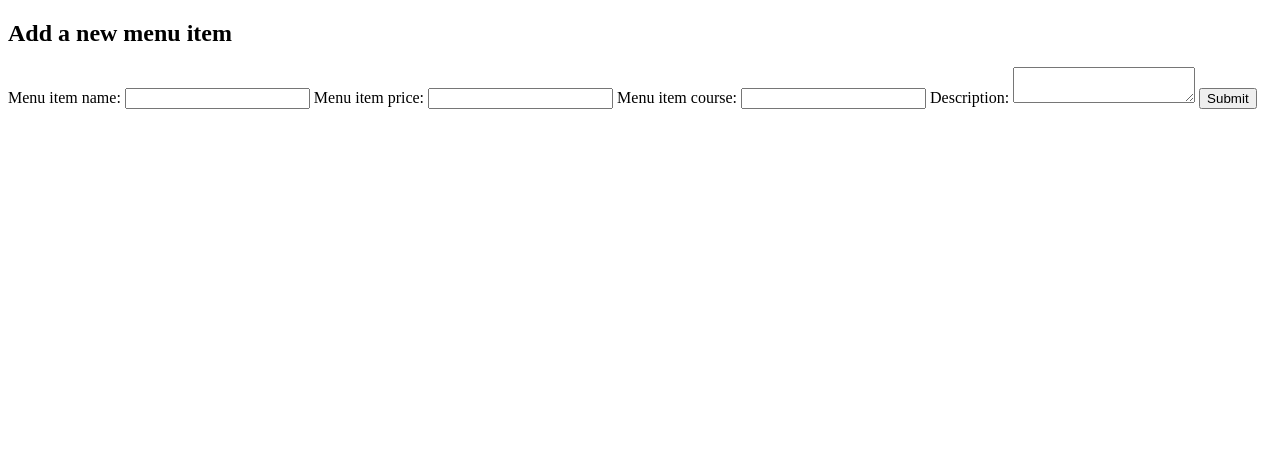
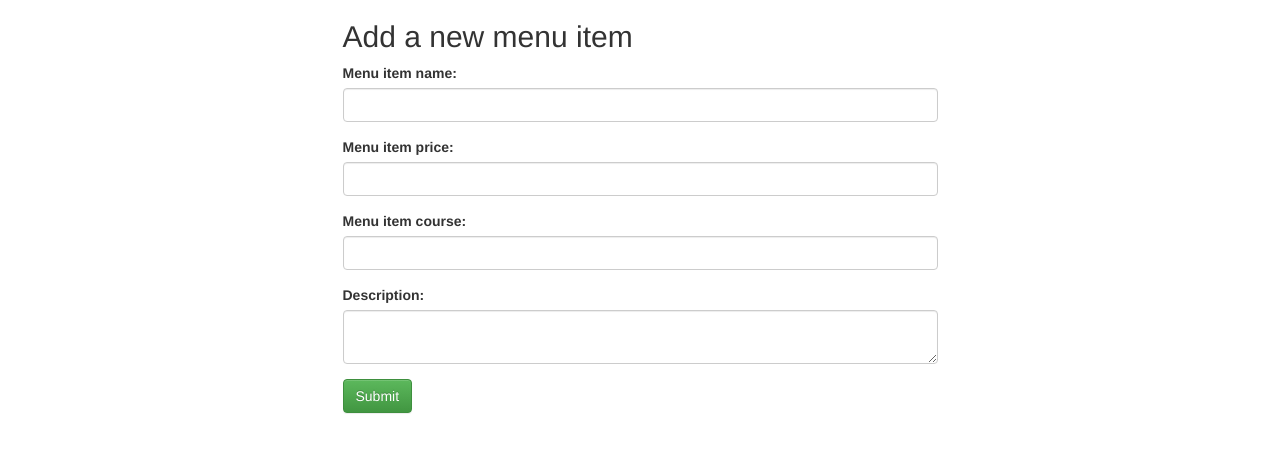
Before and after one commit to hosackm/backend_study, a Flask app: template frontend_foundations/templates/newitem.html in a window 1280 px wide. Shown: the top 453 px of the page. Run offline with Flask 2, Linux system fonts and the light colour scheme; the template is opened without the code that fills it, so the values that code supplies are empty; some libraries are stand-ins or nearby versions.

Commit message:
Adding bootstrap styling to homepage and forms.

```diff
--- a/frontend_foundations/templates/base.html
+++ b/frontend_foundations/templates/base.html
@@ -1,9 +1,20 @@
 <!DOCTYPE html>
 <html>
   <head>
+    <link rel="stylesheet" type="text/css" href="/static/style.css"/>
+    <!-- Latest compiled and minified CSS -->
+    <link rel="stylesheet" href="https://maxcdn.bootstrapcdn.com/bootstrap/3.3.7/css/bootstrap.min.css" integrity="sha384-BVYiiSIFeK1dGmJRAkycuHAHRg32OmUcww7on3RYdg4Va+PmSTsz/K68vbdEjh4u" crossorigin="anonymous">
+
+    <!-- Optional theme -->
+    <link rel="stylesheet" href="https://maxcdn.bootstrapcdn.com/bootstrap/3.3.7/css/bootstrap-theme.min.css" integrity="sha384-rHyoN1iRsVXV4nD0JutlnGaslCJuC7uwjduW9SVrLvRYooPp2bWYgmgJQIXwl/Sp" crossorigin="anonymous">
+
+    <!-- Latest compiled and minified JavaScript -->
+    <script src="https://maxcdn.bootstrapcdn.com/bootstrap/3.3.7/js/bootstrap.min.js" integrity="sha384-Tc5IQib027qvyjSMfHjOMaLkfuWVxZxUPnCJA7l2mCWNIpG9mGCD8wGNIcPD7Txa" crossorigin="anonymous"></script>
   </head>
   <body>
-    {% block content %}
-    {% endblock %}
+    <div class="container-fluid">
+      {% block content %}
+      {% endblock %}
+    </div>
   </body>
 </html>
--- a/frontend_foundations/templates/menu.html
+++ b/frontend_foundations/templates/menu.html
@@ -5,7 +5,9 @@
   <a href="/restaurant/{{restaurant.id}}/menu/new">Add a new item</a>
 
   {% for m in menuitems %}
-    <h2>{{ m.name }} - {{ m.price }} | <a href="/restaurant/{{restaurant.id}}/menu/{{m.id}}/edit">Edit</a> | <a href="/restaurant/{{restaurant.id}}/menu/{{m.id}}/delete"">Delete</a></h2>
-    <p>{{ m.description }}</p>
+    <div class="row">
+      <h2>{{ m.name }} - {{ m.price }} | <a href="/restaurant/{{restaurant.id}}/menu/{{m.id}}/edit">Edit</a> | <a href="/restaurant/{{restaurant.id}}/menu/{{m.id}}/delete"">Delete</a></h2>
+      <p>{{ m.description }}</p>
+    </div>
   {% endfor %}
 {% endblock %}
--- a/frontend_foundations/templates/newitem.html
+++ b/frontend_foundations/templates/newitem.html
@@ -1,15 +1,25 @@
 {% extends 'base.html' %}
 {% block content %}
+<div class="col-md-6 col-md-offset-3">
 <h2>Add a new menu item</h2>
 <form action="/restaurant/{{restaurant.id}}/menu/new" method="POST">
-  <label>Menu item name:</label>
-  <input type="text" name="menu_item_name">
-  <label>Menu item price:</label>
-  <input type="text" name="menu_item_price">
-  <label>Menu item course:</label>
-  <input type="text" name="menu_item_course">
-  <label>Description:</label>
-  <textarea name="menu_item_description"></textarea>
-  <input type="submit" value="Submit">
+  <div class="form-group">
+    <label>Menu item name:</label>
+    <input class="form-control" type="text" name="menu_item_name">
+  </div>
+  <div class="form-group">
+    <label>Menu item price:</label>
+    <input class="form-control" type="text" name="menu_item_price">
+  </div>
+  <div class="form-group">
+    <label>Menu item course:</label>
+    <input class="form-control" type="text" name="menu_item_course">
+  </div>
+  <div class="form-group">
+    <label>Description:</label>
+    <textarea class="form-control" name="menu_item_description"></textarea>
+  </div>
+    <input class="btn btn-success" type="submit" value="Submit">
 </form>
+</div>
 {% endblock %}
```
Also changed, not shown: frontend_foundations/templates/edit.html (+8 -3 lines), frontend_foundations/templates/edititem.html (+19 -9 lines), frontend_foundations/templates/index.html (+5 -5 lines), frontend_foundations/templates/new.html (+9 -5 lines).
